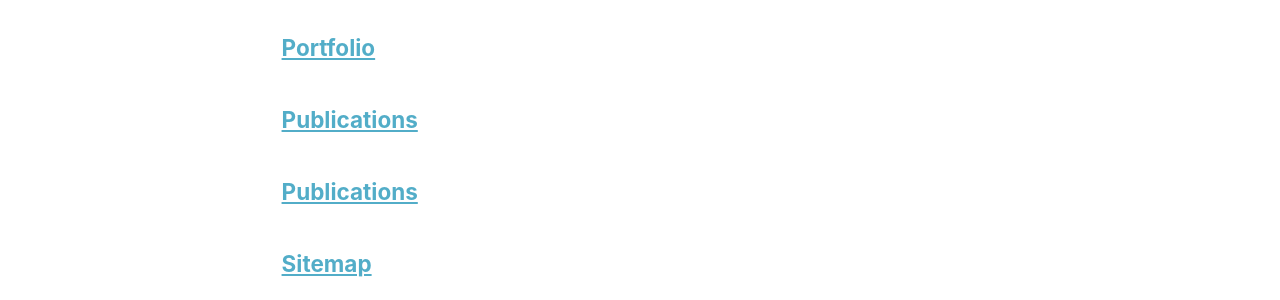
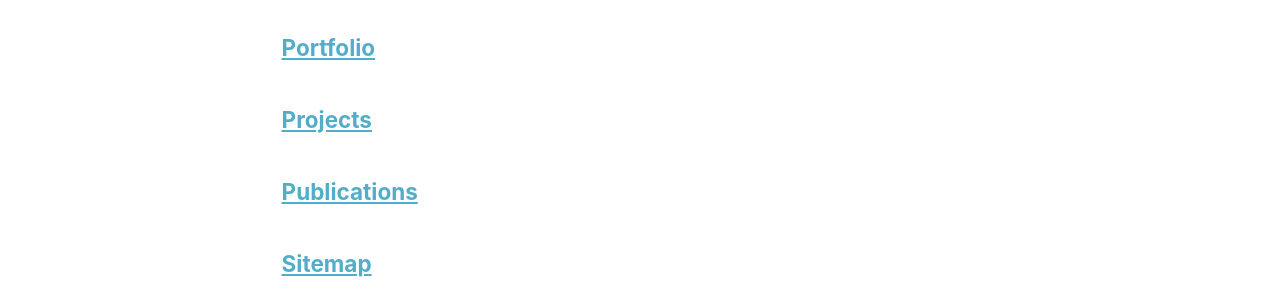
Before and after one commit to lauragiglio/lauragiglio.github.io, a Jekyll site: the page built from _pages/page-archive.html, in a window 1280 px wide and 900 px high, scrolled down 567 px. Shown: the part 154-454 px from the top of the window. Built offline with Jekyll 4.4.1, drawn with Linux system fonts in a browser that asks for light colours.

Commit message:
Update projects.md

```diff
--- a/_pages/projects.md
+++ b/_pages/projects.md
@@ -1,7 +1,7 @@
 ---
 layout: archive
-title: "Publications"
-permalink: /publications/
+title: "Projects"
+permalink: /projects/
 author_profile: true
 ---
 
```
